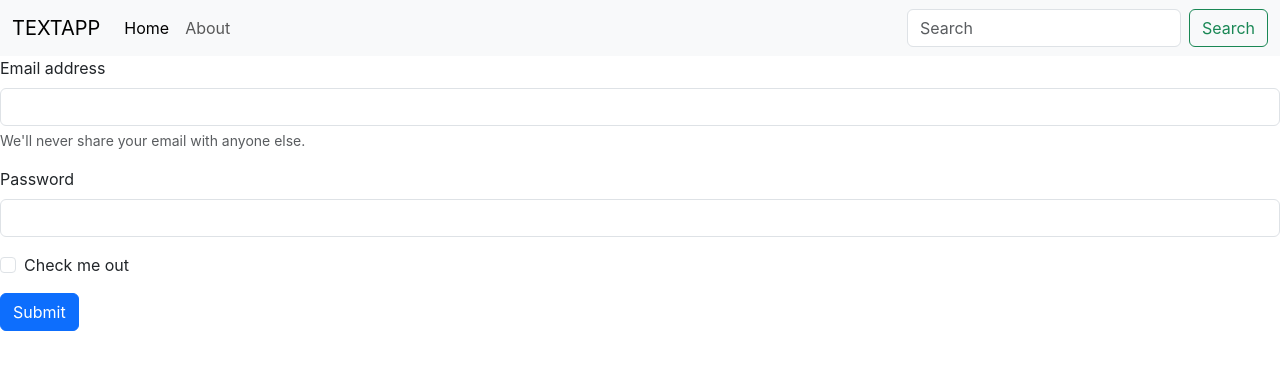
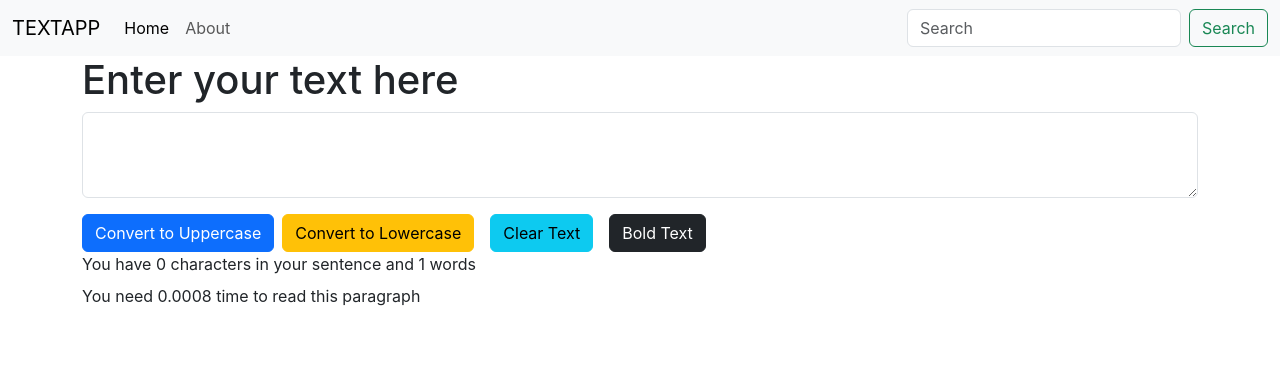
Before and after one commit to 1804049Shorna/React-App, a React (Create React App) app: page / in a window 1280 px wide. Shown: the top 370 px of the page. Built offline with nearby package versions, Linux system fonts and the light colour scheme.

Commit message:
Modified

```diff
--- a/src/App.js
+++ b/src/App.js
@@ -2,6 +2,8 @@ import logo from './logo.svg';
 import './App.css';
 import Modul from './components/modul.js';
 import TEXTFROM from './components/Textform.js';
+
+import React,{useState} from "react";
 
 
 
@@ -9,7 +11,7 @@ function App() {
   return (
   <>
   <Modul title="TEXTAPP"/>
-   <TEXTFROM/>
+   <TEXTFROM  heading="Enter your text here"/>
   </>
 
   );
--- a/src/components/Textform.js
+++ b/src/components/Textform.js
@@ -1,22 +1,56 @@
-import React from 'react'
+import React, { useState } from "react";
 
-export default function Textform() {
-  return (
-    <form>
-  <div class="mb-3">
-    <label for="exampleInputEmail1" class="form-label">Email address</label>
-    <input type="email" class="form-control" id="exampleInputEmail1" aria-describedby="emailHelp"/>
-    <div id="emailHelp" class="form-text">We'll never share your email with anyone else.</div>
-  </div>
-  <div class="mb-3">
-    <label for="exampleInputPassword1" class="form-label">Password</label>
-    <input type="password" class="form-control" id="exampleInputPassword1"/>
-  </div>
-  <div class="mb-3 form-check">
-    <input type="checkbox" class="form-check-input" id="exampleCheck1"/>
-    <label class="form-check-label" for="exampleCheck1">Check me out</label>
-  </div>
-  <button type="submit" class="btn btn-primary">Submit</button>
-</form>
-  )
+export default function Textform(props) {
+ const [text, setText] = useState("");
+ const [isBold, setIsBold] = useState(false);
+
+ const handleClick = () => {
+   const updateText = text.toUpperCase();
+   setText(updateText);
+ };
+
+ const handlelowClick = () => {
+   const updateText = text.toLowerCase();
+   setText(updateText);
+ };
+
+ const handleremClick = () => {
+   const updateText = "";
+   setText(updateText);
+ };
+
+ const handleboldClick = () => {
+   setIsBold(!isBold);
+ };
+
+ const handleChange = (event) => {
+   setText(event.target.value);
+ };
+
+ return (
+   <>
+     <div className="container">
+       <h1>{props.heading}</h1>
+       <div className="mb-3">
+         <textarea
+           className="form-control"
+           id="exampleFormControlTextarea1"
+           rows="3"
+           value={text}
+           onChange={handleChange}
+         ></textarea>
+       </div>
+       <div dangerouslySetInnerHTML={{ __html: isBold ? `<strong>${text}</strong>` : text }}></div>
+       <button className="btn btn-primary " onClick={handleClick}>Convert to Uppercase</button>
+       <button className=" btn btn-warning mx-2" onClick={handlelowClick}>Convert to Lowercase</button>
+       <button className="btn btn-info mx-2" onClick={handleremClick}>Clear Text</button>
+       <button className="btn btn-dark mx-2" onClick={handleboldClick}>Bold Text</button>
+     </div>
+     <div className="container mb-2">
+       You have {text.length} characters in your sentence
+       and {text.split(" ").length} words
+     </div>
+     <p className="container mb-3">You need {.0008 * text.split(" ").length} time to read this paragraph</p>
+   </>
+ );
 }
--- a/src/components/modul.js
+++ b/src/components/modul.js
@@ -2,7 +2,7 @@ import React from 'react'
 
 export default function modul(props) {
   return (
-    <nav className="navbar navbar-expand-lg bg-body-tertiary">
+    <nav className="navbar navbar-expand-lg bg-body-tertiary ">
     <div className="container-fluid">
       <a className="navbar-brand" href="/">{props.title}</a>
       <button className="navbar-toggler" type="button" data-bs-toggle="collapse" data-bs-target="/navbarSupportedContent" aria-controls="navbarSupportedContent" aria-expanded="false" aria-label="Toggle navigation">
```
